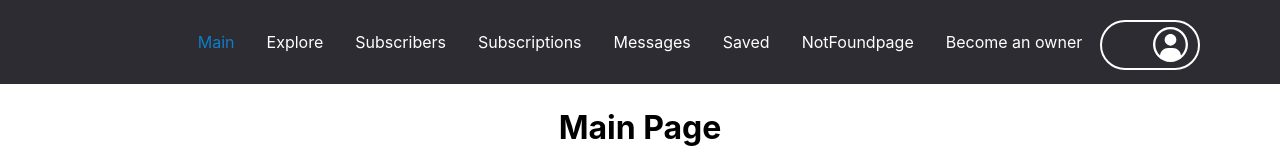
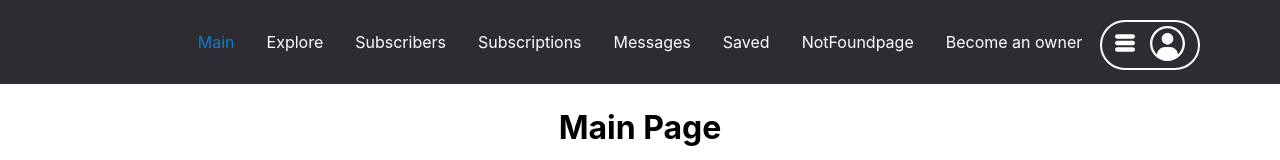
Before and after one commit to NovichenkoYura/self-guided-tours, a React (Create React App) app in the folder my-app/: page / in a window 1280 px wide. Shown: the top 160 px of the page. Built offline with nearby package versions, Linux system fonts and the light colour scheme.

Commit message:
svg login

```diff
--- a/my-app/src/App.css
+++ b/my-app/src/App.css
@@ -139,7 +139,9 @@ button:focus {
 
 .dropdown__link{
   display: flex;
-  flex-direction: column;
+  flex-direction: row;
+  justify-content: space-around;
+  align-items: center;
   height: 50px;
   width: 100px;
   position: absolute;
@@ -150,6 +152,7 @@ button:focus {
   border: 2.4px solid white;
   border-radius: 25px;
   cursor: pointer;
+  padding: 5px;
 }
 
 .dropdown__window{
@@ -192,9 +195,14 @@ button:focus {
   fill: white;
 }
 
-.dropdown__relative{
-  position: relative;
+.loginsvg__person{
+  /* position: relative;
   top: 5px;
-  left: 20px;
+  left: 20px; */
+}
 
+.loginsvg__lines{
+  /* position: relative;
+  top: 5px;
+  left: 5px; */
 }
--- a/my-app/src/components/Layout.tsx
+++ b/my-app/src/components/Layout.tsx
@@ -1,6 +1,7 @@
 import { NavLink, Outlet } from 'react-router-dom';
 import { useState } from 'react';
 import { ReactComponent as LoginPerson } from '../img/loginPerson.svg';
+import { ReactComponent as LoginLines } from '../img/loginLines.svg';
 
 const setActive = ({ isActive }: { isActive: boolean }) => (isActive ? 'active-link' : '');
 
@@ -40,7 +41,10 @@ const Layout = () => {
           Log in
         </NavLink> */}
         <div onClick={() => setShowDropdown(!showDropdown)} className="dropdown__link">
-          <div className="dropdown__relative">
+          <div className="loginsvg__lines">
+            <LoginLines className="login__person" width="20" height="20" />
+          </div>
+          <div className="loginsvg__person">
             <LoginPerson className="login__person" width="35" height="35" />
           </div>
         </div>
```
Also changed, not shown: my-app/src/img/loginLines.svg (added).
